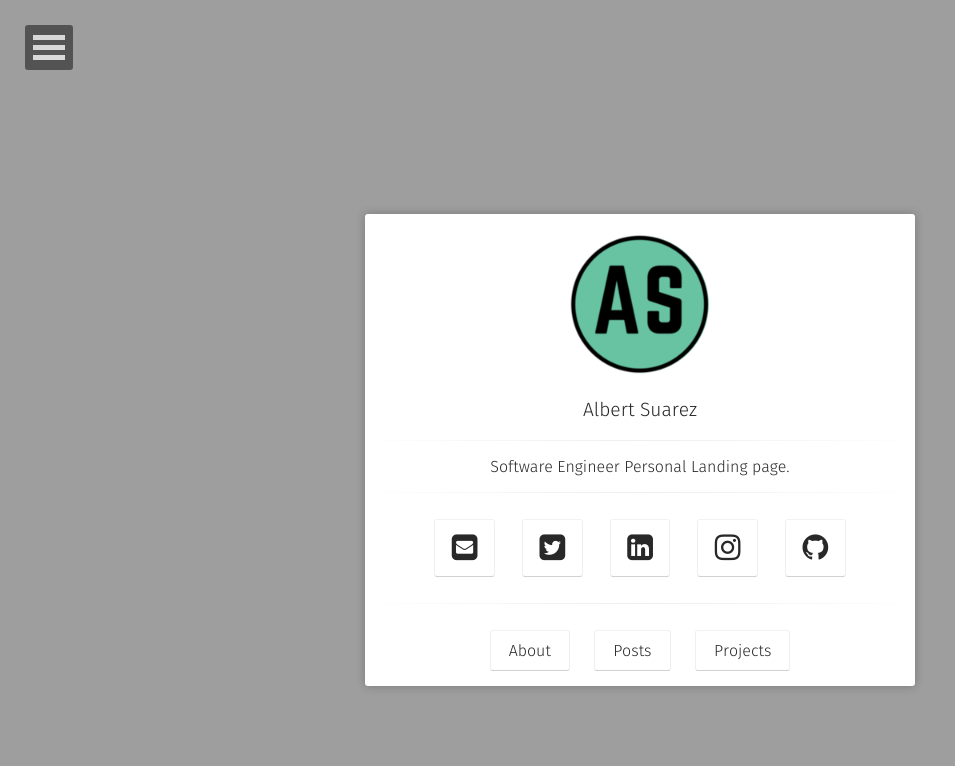
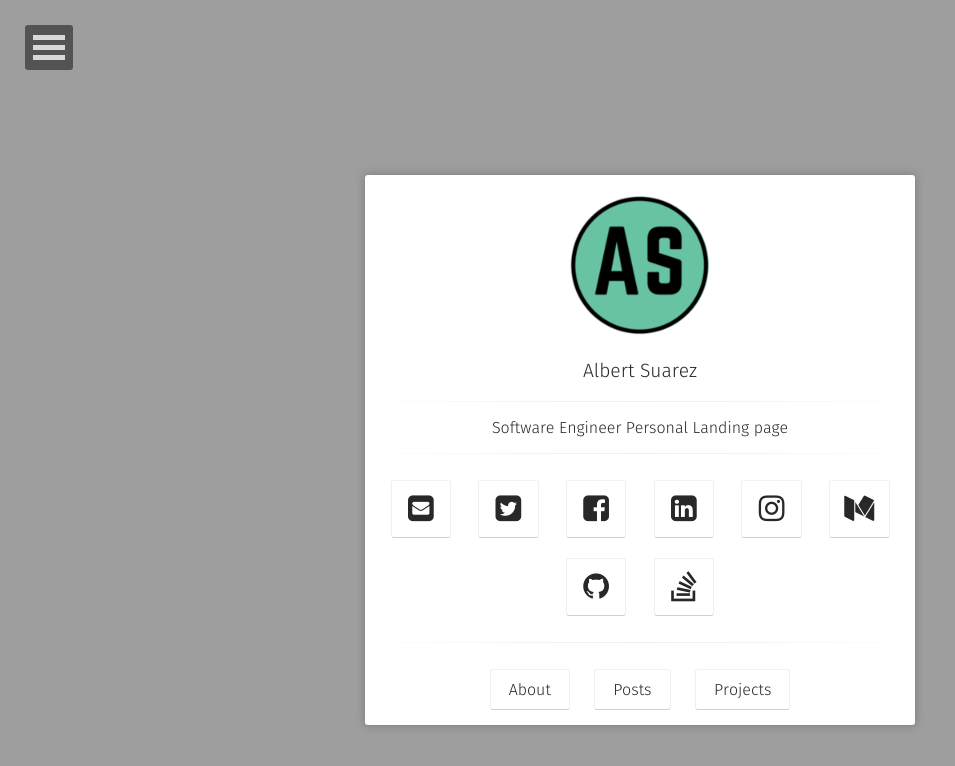
Before and after one commit to AlbertSuarez/albertsuarez.github.io, a Jekyll site: the page built from index.html, in a window 1280 px wide. Shown: the top 766 px of the page, without its empty margins (0-955 px from the left). Built offline with Jekyll 4.4.1, drawn with Linux system fonts in a browser that asks for light colours; some web fonts are replaced; part of the change alters nothing that is shown.

```diff
--- a/_config.yml
+++ b/_config.yml
@@ -1,14 +1,14 @@
 # Site
 title:              Albert Suarez
-bio:                'Software Engineer Personal Landing page.'
-description:        "Software Engineer Personal Landing page."
+bio:                'Software Engineer Personal Landing page'
+description:        'Software Engineer Personal Landing page'
 reading_time:       true
 words_per_minute:   200
 logo:               'assets/img/logo.png'
 background:         'assets/img/placeholder-big.jpg'
 tiled_bg:           false   # Set this true if you want to tile your background image, otherwise it will be covered
 locale:             en_US
-url:                https://taylantatli.github.io/Moon
+url:                https://asuarez.dev
 
 # Jekyll
 permalink:          /:title/
@@ -25,42 +25,16 @@ sass:
   sass_dir:         _sass
   style:            compressed
 
-# Comments
-#disqus_shortname:   albertsuarez
-
 # Social
 # if you don't have any of social below, comment the line.
-#google:
-  #plus:            #username
-  #analytics:
-  #verify:
-  #ad-client:
-  #ad-slot:
-#bing-verify:
 email:              hi@asuarez.dev
 twitter:            alsumo95
-#facebook:          username
+facebook:           suaarezz
 github-url:         AlbertSuarez
-#stackoverflow:     123456/username   from a "http://stackoverflow.com/users/123456/username" link
+stackoverflow:      8130312/albert-suárez-molgó
 linkedin:           albertsuarezmolgo
-#xing:              username
 instagram:          albert.suarezz
-#lastfm:            username
-#tumblr:            username
-#medium:            '@username'
-#pinterest:         username
-#foursquare:        username
-#steam:             username
-#dribbble:          username
-#youtube:           username
-#youtube-channel:   channel
-#soundcloud:        username
-#weibo:             username
-#flickr:            username
-#codepen:           username
-#keybase:           username
-#xmpp:              username@server.com
-#hackernews:        username
+medium:             '@alsumo95'
 
 # Exclude list
 exclude: [README.md, Gemfile, Gemfile.lock, node_modules, gulpfile.js, package.json, _site, src, vendor, CNAME, LICENSE, Rakefile]
```
